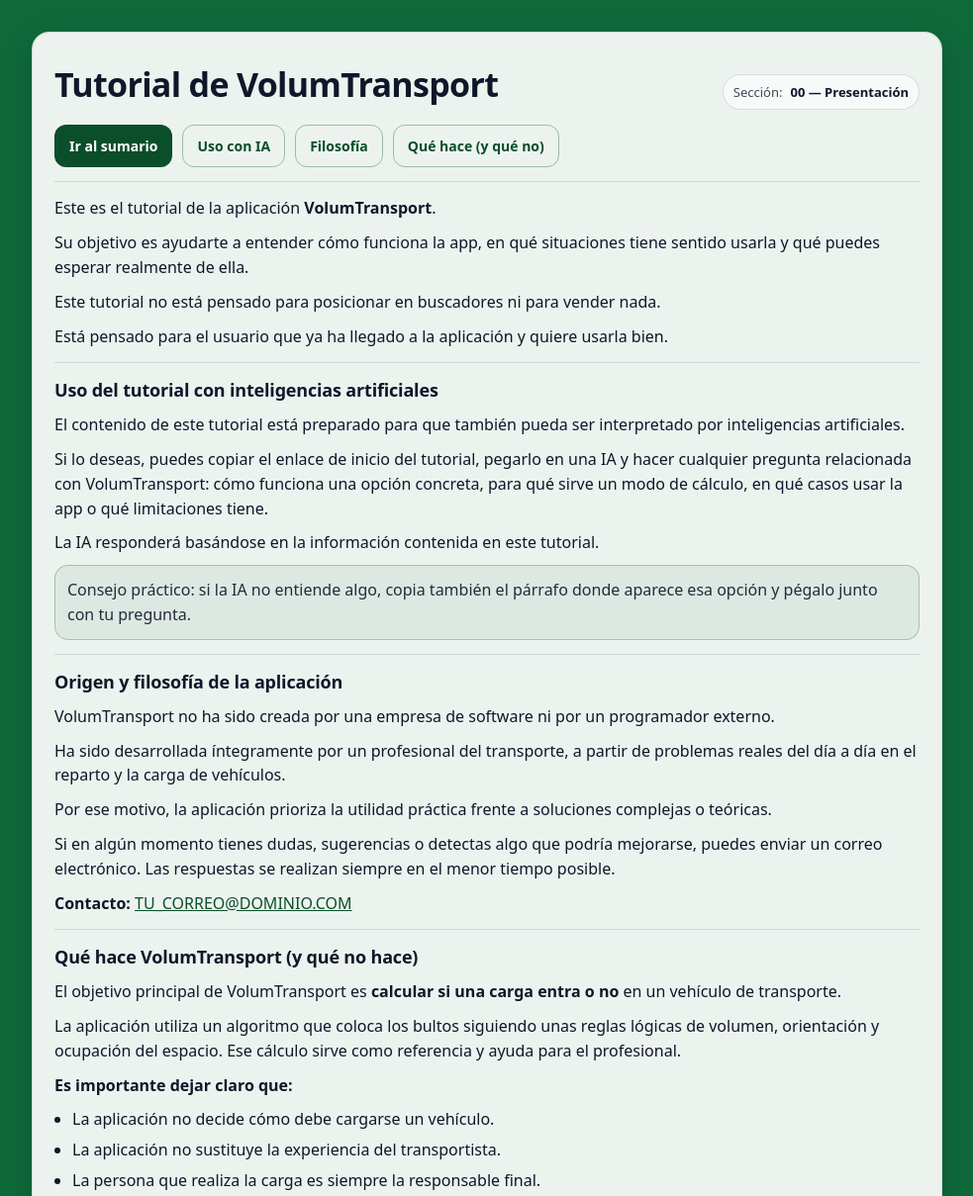
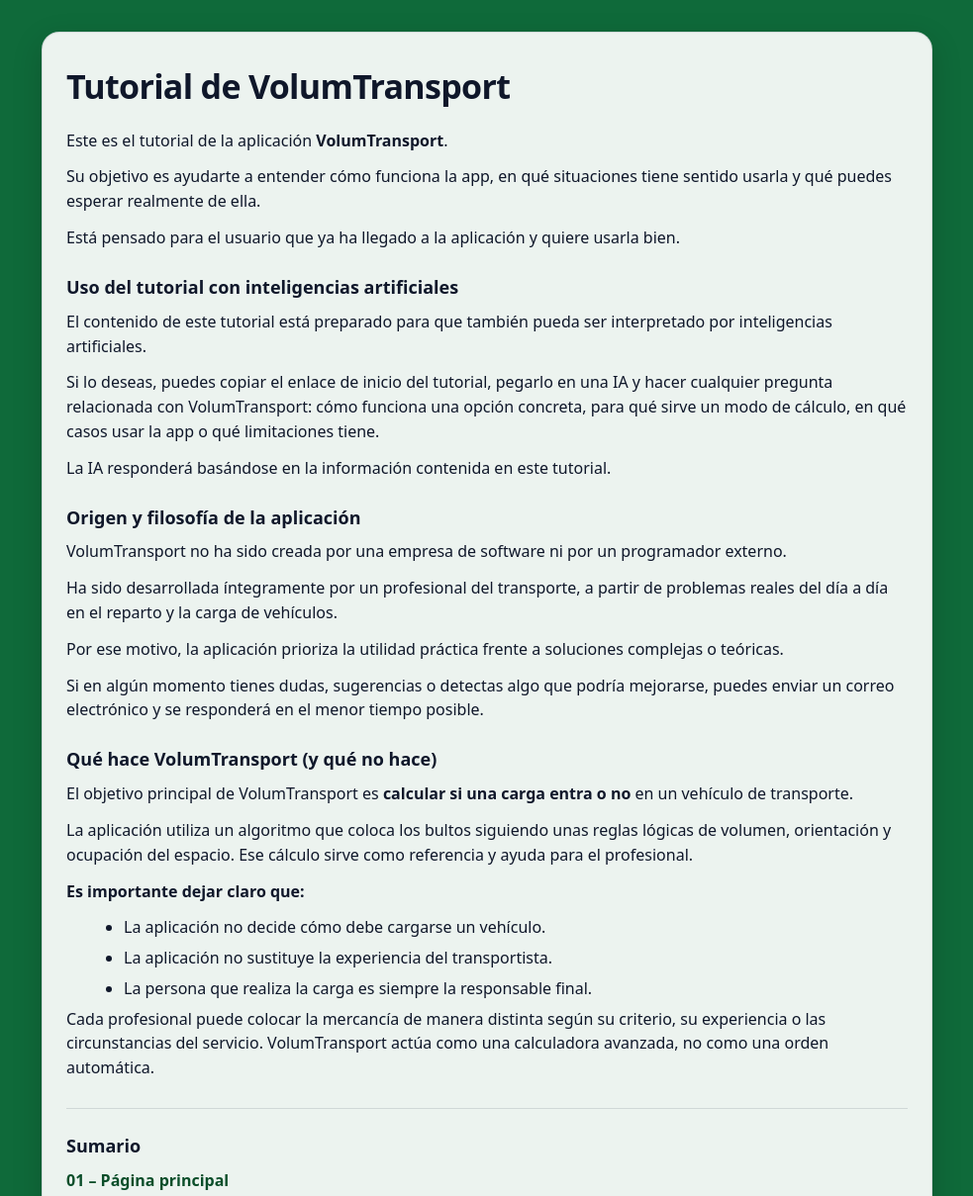
Before and after one commit to sddvsvdv/appherrbri, a plain HTML site: page tutorial/es/00-presentation/index.html in a window 1280 px wide. Shown: the top 1209 px of the page at 99% size, without its empty margins (148-1131 px from the left). Drawn offline with Linux system fonts and the light colour scheme.

Commit message:
Update index.html

```diff
--- a/tutorial/es/00-presentation/index.html
+++ b/tutorial/es/00-presentation/index.html
@@ -3,24 +3,21 @@
 <head>
   <meta charset="utf-8" />
   <meta name="viewport" content="width=device-width, initial-scale=1" />
-  <title>Tutorial de VolumTransport — Presentación</title>
+  <title>Tutorial de VolumTransport</title>
   <meta name="robots" content="noindex,nofollow" />
   <style>
     :root{
-      --bg: #0f6a3a;          /* verde fondo */
+      --bg: #0f6a3a;
       --card: rgba(255,255,255,.92);
       --text: #0f172a;
-      --muted: rgba(15,23,42,.78);
       --border: rgba(15,23,42,.12);
-      --btn: #0b4e2a;
-      --btnText: #ffffff;
       --link: #0b4e2a;
     }
 
     *{ box-sizing: border-box; }
     body{
       margin:0;
-      font-family: system-ui, -apple-system, Segoe UI, Roboto, Helvetica, Arial, "Apple Color Emoji","Segoe UI Emoji";
+      font-family: system-ui, -apple-system, Segoe UI, Roboto, Helvetica, Arial;
       background: var(--bg);
       color: var(--text);
       line-height: 1.55;
@@ -35,116 +32,47 @@
     }
 
     .card{
-      width: min(920px, 100%);
+      width: min(900px, 100%);
       background: var(--card);
       border: 1px solid var(--border);
       border-radius: 18px;
       box-shadow: 0 10px 30px rgba(0,0,0,.18);
-      padding: 26px 22px;
-    }
-
-    header{
-      display:flex;
-      flex-wrap:wrap;
-      gap: 12px;
-      align-items: baseline;
-      justify-content: space-between;
-      margin-bottom: 10px;
+      padding: 28px 24px;
     }
 
     h1{
-      margin:0;
-      font-size: clamp(24px, 3.2vw, 34px);
+      margin: 0 0 16px;
+      font-size: clamp(26px, 3vw, 34px);
       letter-spacing: -0.02em;
     }
 
-    .pill{
-      display:inline-flex;
-      gap:8px;
-      align-items:center;
-      font-size: 13px;
-      padding: 7px 10px;
-      border: 1px solid var(--border);
-      border-radius: 999px;
-      color: var(--muted);
-      background: rgba(255,255,255,.55);
-    }
-
-    .pill b{ color: var(--text); }
-
-    .actions{
-      display:flex;
-      flex-wrap:wrap;
-      gap:10px;
-      margin: 14px 0 6px;
-    }
-
-    .btn{
-      display:inline-block;
-      text-decoration:none;
-      background: var(--btn);
-      color: var(--btnText);
-      padding: 10px 14px;
-      border-radius: 12px;
-      font-weight: 650;
-      font-size: 14px;
-      border: 1px solid rgba(0,0,0,.08);
-    }
-
-    .btn.secondary{
-      background: transparent;
-      color: var(--btn);
-      border: 1px solid rgba(11,78,42,.35);
-    }
-
-    section{
-      padding-top: 14px;
-      margin-top: 14px;
-      border-top: 1px solid var(--border);
-    }
-
     h2{
-      margin: 0 0 8px;
+      margin: 24px 0 8px;
       font-size: 18px;
-      letter-spacing: -0.01em;
     }
 
     p{
-      margin: 0 0 10px;
-      color: var(--text);
+      margin: 0 0 12px;
     }
 
     ul{
       margin: 8px 0 0 18px;
-      padding: 0;
     }
 
     li{
       margin: 6px 0;
     }
 
-    .note{
-      margin-top: 10px;
-      padding: 12px 12px;
-      border-radius: 14px;
-      border: 1px solid rgba(11,78,42,.25);
-      background: rgba(11,78,42,.06);
-      color: rgba(15,23,42,.9);
+    hr{
+      border: none;
+      border-top: 1px solid var(--border);
+      margin: 28px 0 18px;
     }
 
-    .footer{
-      margin-top: 18px;
-      font-size: 13px;
-      color: rgba(15,23,42,.7);
-    }
-
-    a{ color: var(--link); }
-    code{
-      background: rgba(15,23,42,.06);
-      padding: 2px 6px;
-      border-radius: 8px;
-      font-family: ui-monospace, SFMono-Regular, Menlo, Monaco, Consolas, "Liberation Mono", "Courier New", monospace;
-      font-size: 0.95em;
+    a{
+      color: var(--link);
+      text-decoration: none;
+      font-weight: 600;
     }
   </style>
 </head>
@@ -152,65 +80,68 @@
 <body>
   <main class="wrap">
     <article class="card">
-      <header>
+
       <h1>Tutorial de VolumTransport</h1>
-        <div class="pill">Sección: <b>00 — Presentación</b></div>
-      </header>
 
-      <div class="actions">
-        <!-- Ajusta el href a la ruta real del sumario cuando la tengas -->
-        <a class="btn" href="../">Ir al sumario</a>
-        <a class="btn secondary" href="#ia">Uso con IA</a>
-        <a class="btn secondary" href="#filosofia">Filosofía</a>
-        <a class="btn secondary" href="#que-hace">Qué hace (y qué no)</a>
-      </div>
-
-      <section>
       <p>Este es el tutorial de la aplicación <b>VolumTransport</b>.</p>
-        <p>Su objetivo es ayudarte a entender cómo funciona la app, en qué situaciones tiene sentido usarla y qué puedes esperar realmente de ella.</p>
-
-        <p>Este tutorial no está pensado para posicionar en buscadores ni para vender nada.</p>
-        <p>Está pensado para el usuario que ya ha llegado a la aplicación y quiere usarla bien.</p>
-      </section>
-
-      <section id="ia">
-        <h2>Uso del tutorial con inteligencias artificiales</h2>
-        <p>El contenido de este tutorial está preparado para que también pueda ser interpretado por inteligencias artificiales.</p>
+      <p>
+        Su objetivo es ayudarte a entender cómo funciona la app, en qué situaciones tiene sentido usarla
+        y qué puedes esperar realmente de ella.
+      </p>
 
       <p>
-          Si lo deseas, puedes copiar el enlace de inicio del tutorial, pegarlo en una IA y hacer cualquier pregunta relacionada con VolumTransport:
-          cómo funciona una opción concreta, para qué sirve un modo de cálculo, en qué casos usar la app o qué limitaciones tiene.
+        Está pensado para el usuario que ya ha llegado a la aplicación y quiere usarla bien.
       </p>
 
-        <p>La IA responderá basándose en la información contenida en este tutorial.</p>
-
-        <div class="note">
-          Consejo práctico: si la IA no entiende algo, copia también el párrafo donde aparece esa opción y pégalo junto con tu pregunta.
-        </div>
-      </section>
-
-      <section id="filosofia">
-        <h2>Origen y filosofía de la aplicación</h2>
-        <p>VolumTransport no ha sido creada por una empresa de software ni por un programador externo.</p>
-        <p>Ha sido desarrollada íntegramente por un profesional del transporte, a partir de problemas reales del día a día en el reparto y la carga de vehículos.</p>
-
-        <p>Por ese motivo, la aplicación prioriza la utilidad práctica frente a soluciones complejas o teóricas.</p>
+      <h2>Uso del tutorial con inteligencias artificiales</h2>
 
       <p>
-          Si en algún momento tienes dudas, sugerencias o detectas algo que podría mejorarse, puedes enviar un correo electrónico.
-          Las respuestas se realizan siempre en el menor tiempo posible.
+        El contenido de este tutorial está preparado para que también pueda ser interpretado
+        por inteligencias artificiales.
       </p>
 
-        <!-- Pon tu email real aquí -->
-        <p><b>Contacto:</b> <a href="mailto:TU_CORREO@DOMINIO.COM">TU_CORREO@DOMINIO.COM</a></p>
-      </section>
-
-      <section id="que-hace">
-        <h2>Qué hace VolumTransport (y qué no hace)</h2>
-        <p>El objetivo principal de VolumTransport es <b>calcular si una carga entra o no</b> en un vehículo de transporte.</p>
+      <p>
+        Si lo deseas, puedes copiar el enlace de inicio del tutorial, pegarlo en una IA
+        y hacer cualquier pregunta relacionada con VolumTransport:
+        cómo funciona una opción concreta, para qué sirve un modo de cálculo,
+        en qué casos usar la app o qué limitaciones tiene.
+      </p>
 
       <p>
-          La aplicación utiliza un algoritmo que coloca los bultos siguiendo unas reglas lógicas de volumen, orientación y ocupación del espacio.
+        La IA responderá basándose en la información contenida en este tutorial.
+      </p>
+
+      <h2>Origen y filosofía de la aplicación</h2>
+
+      <p>
+        VolumTransport no ha sido creada por una empresa de software ni por un programador externo.
+      </p>
+
+      <p>
+        Ha sido desarrollada íntegramente por un profesional del transporte,
+        a partir de problemas reales del día a día en el reparto y la carga de vehículos.
+      </p>
+
+      <p>
+        Por ese motivo, la aplicación prioriza la utilidad práctica
+        frente a soluciones complejas o teóricas.
+      </p>
+
+      <p>
+        Si en algún momento tienes dudas, sugerencias o detectas algo que podría mejorarse,
+        puedes enviar un correo electrónico y se responderá en el menor tiempo posible.
+      </p>
+
+      <h2>Qué hace VolumTransport (y qué no hace)</h2>
+
+      <p>
+        El objetivo principal de VolumTransport es <b>calcular si una carga entra o no</b>
+        en un vehículo de transporte.
+      </p>
+
+      <p>
+        La aplicación utiliza un algoritmo que coloca los bultos siguiendo unas reglas lógicas
+        de volumen, orientación y ocupación del espacio.
         Ese cálculo sirve como referencia y ayuda para el profesional.
       </p>
 
@@ -222,22 +153,16 @@
       </ul>
 
       <p>
-          Cada profesional puede colocar la mercancía de manera distinta según su criterio, su experiencia o las circunstancias del servicio.
+        Cada profesional puede colocar la mercancía de manera distinta según su criterio,
+        su experiencia o las circunstancias del servicio.
         VolumTransport actúa como una calculadora avanzada, no como una orden automática.
       </p>
-      </section>
 
-      <section id="estructura">
-        <h2>Estructura del tutorial</h2>
-        <p>
-          A continuación encontrarás el <b>sumario del tutorial</b>, donde se explican de forma clara y directa las distintas partes de la aplicación
-          y cómo utilizarlas en situaciones reales.
-        </p>
-      </section>
+      <hr>
 
-      <div class="footer">
-        <span>Nota: esta página incluye <code>noindex,nofollow</code> para evitar indexación por buscadores.</span>
-      </div>
+      <h2>Sumario</h2>
+      <p><a href="../01-main/">01 – Página principal</a></p>
+
     </article>
   </main>
 </body>
```
Lines whose indentation alone changed are shown as unchanged.
